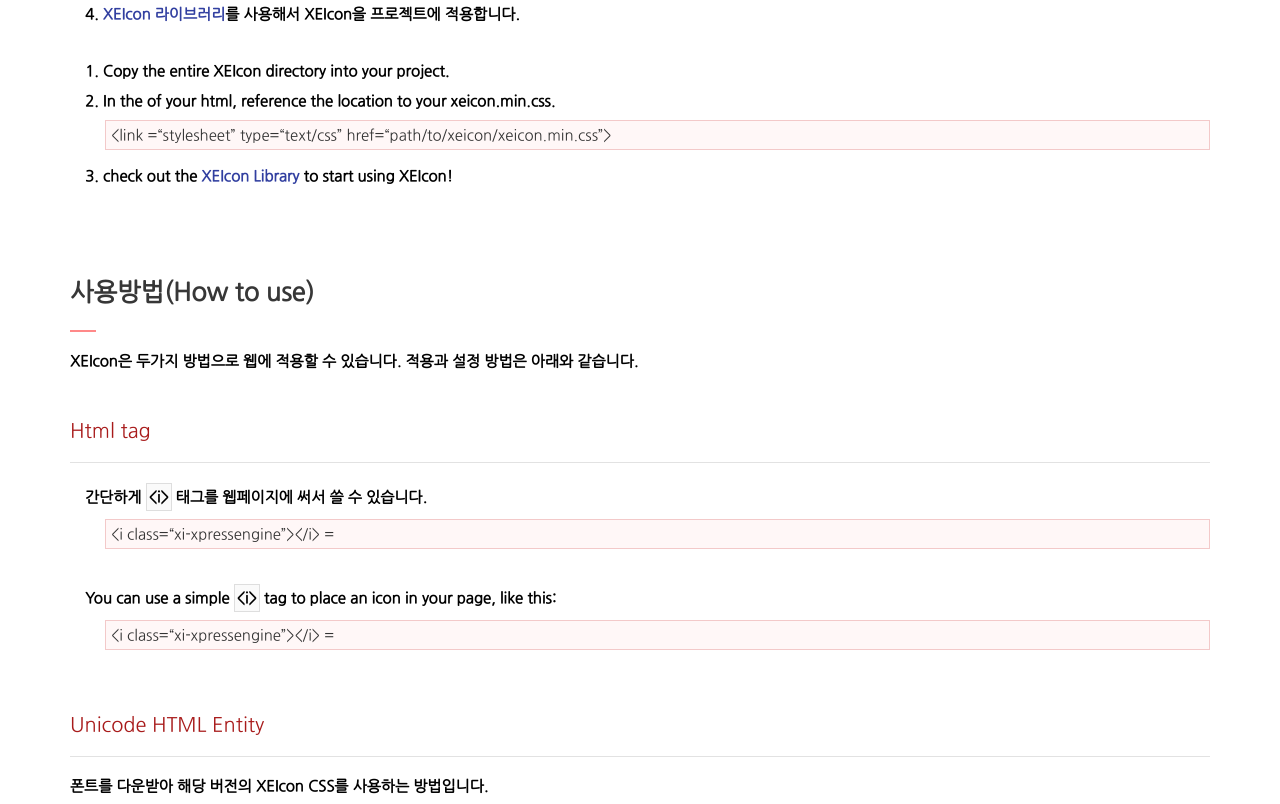
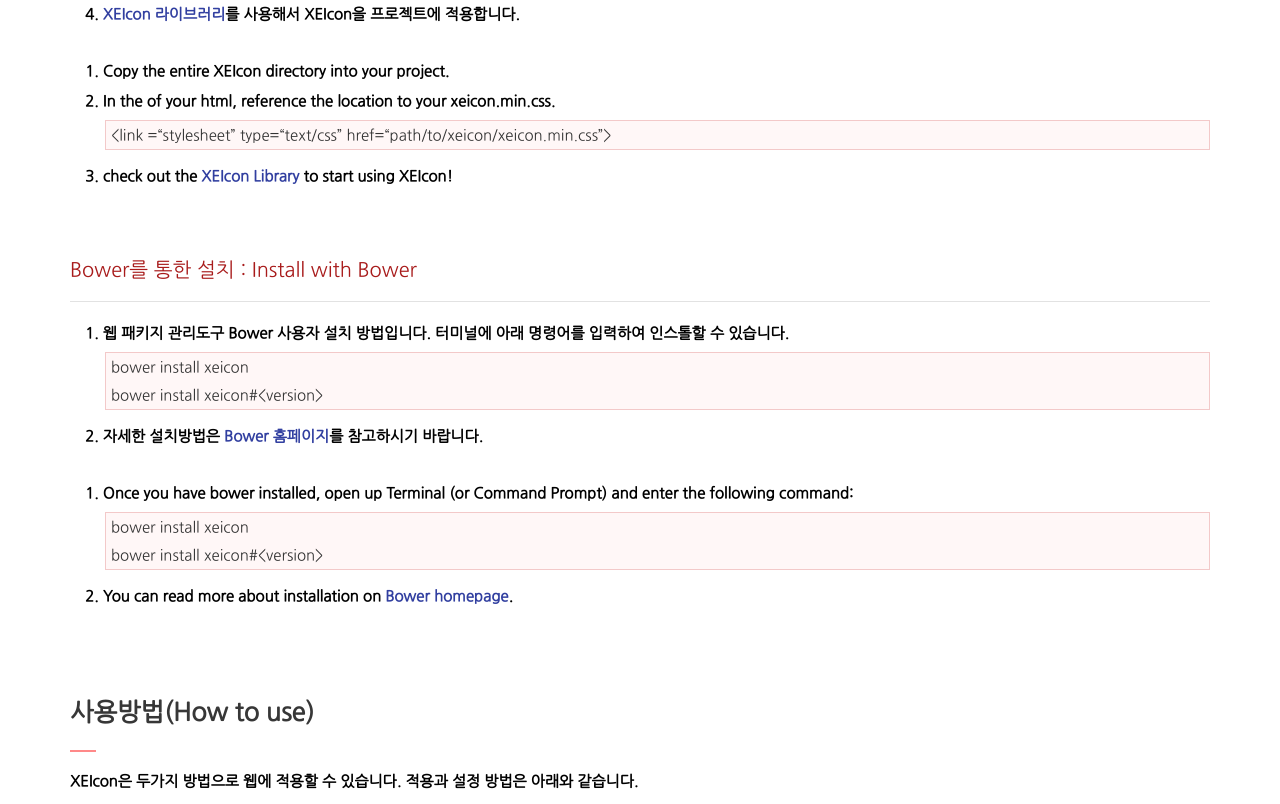
Before and after one commit to xpressengine/XEIcon, a plain HTML site: page started.html in a window 1280 px wide. Shown: the part 1216-2020 px from the top of the page. Drawn offline with nearby package versions, Linux system fonts and the light colour scheme; some icons are missing.

```diff
--- a/css/layout.css
+++ b/css/layout.css
@@ -905,7 +905,6 @@
 .code-box .code-txt{word-spacing:0;font-size:14px}
 
 .sub-started{margin-bottom:90px;font-family:'나눔고딕',NanumGothic,ng;font-size:15px;font-weight:600}
-.sub-started:first-child{padding-top:97px}
 .sub-started .sub-section-tit{text-align:left;letter-spacing:0}
 .sub-started .half-rule{margin:24px auto 20px 0}
 .sub-started .sub-section-sub-tit{margin:50px 0 20px;padding-bottom:20px;font-size:20px;font-weight:500;border-bottom:1px solid #e2e2e2;color:#a81b1b}
@@ -917,6 +916,8 @@
 .sub-started .desc-box .desc-txt{margin-bottom:8px}
 .sub-started .desc-box .deco-box{display:inline-block;padding:2px;border:1px solid #dedede;background-color:#fafafa}
 .sub-started .desc-code-box{padding-left:20px}
+.sub-started #installation{padding-top:97px}
+.sub-started #bower{margin-top:-72px;padding-top:80px}
 
 .desc-code{margin-bottom:15px;padding:0 5px;border:1px solid #f3c9c9;line-height:28px;background-color:#fff7f7}
 .desc-code code{font-family:'나눔고딕',NanumGothic,ng;font-weight:400;color:#333}
--- a/started.html
+++ b/started.html
@@ -110,7 +110,7 @@
             </li>
             </ul>
 
-            <h4 class="sub-section-sub-tit" id="css">쉬운 방법(Easy) : Import CSS</h4>
+            <h4 class="sub-section-sub-tit">쉬운 방법(Easy) : Import CSS</h4>
             <p class="sub-section-info">폰트를 다운받아 해당 버전의 XEIcon CSS를 사용하는 방법입니다.</p>
             <ul class="desc-box">
             <li>
@@ -145,6 +145,36 @@
                 </li>
                 <li>
                     <p class="desc-txt">3. check out the <a href="library_common.html">XEIcon Library</a> to start using XEIcon!</p>
+                </li>
+                </ol>
+            </li>
+            </ul>
+
+            <h4 class="sub-section-sub-tit" id="bower">Bower를 통한 설치 : Install with Bower</h4>
+            <ul class="desc-box">
+            <li>
+                <ol>
+                <li>
+                    <p class="desc-txt">1. 웹 패키지 관리도구 Bower 사용자 설치 방법입니다. 터미널에 아래 명령어를 입력하여 인스톨할 수 있습니다.</p>
+                    <div class="desc-code-box">
+                        <p class="desc-code"><code>bower install xeicon</code><br><code>bower install xeicon#&lt;version&gt;</code></p>
+                    </div>
+                </li>
+                <li>
+                    <p class="desc-txt">2. 자세한 설치방법은 <a href="http://bower.io/docs/api/#install" target="_blank">Bower 홈페이지</a>를 참고하시기 바랍니다.</p>
+                </li>
+                </ol>
+            </li>
+            <li>
+                <ol>
+                <li>
+                    <p class="desc-txt">1. Once you have bower installed, open up Terminal (or Command Prompt) and enter the following command:</p>
+                    <div class="desc-code-box">
+                        <p class="desc-code"><code>bower install xeicon</code><br><code>bower install xeicon#&lt;version&gt;</code></p>
+                    </div>
+                </li>
+                <li>
+                    <p class="desc-txt">2. You can read more about installation on <a href="http://bower.io/docs/api/#install" target="_blank">Bower homepage</a>.</p>
                 </li>
                 </ol>
             </li>
```
